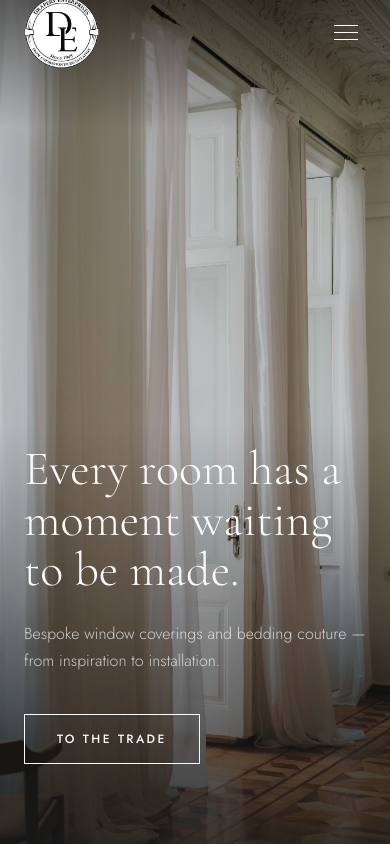
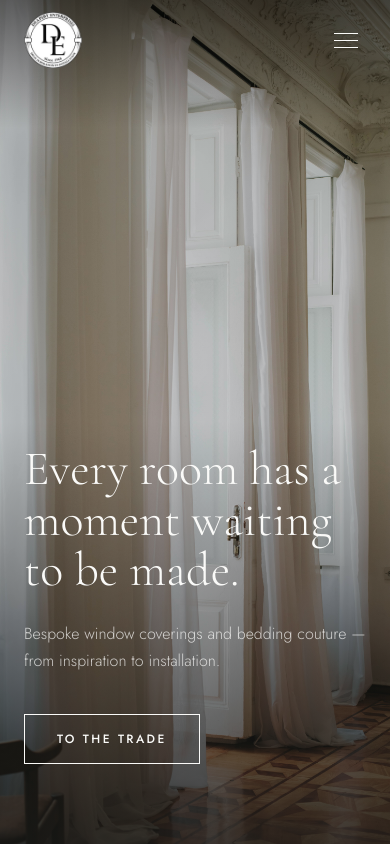
Before and after one commit to Upshifttmedia/drapery-enterprises, a Next.js app: page / in a window 390 px wide. Shown: the top 844 px of the page. Built offline with nearby package versions, Linux system fonts and the light colour scheme.

Commit message:
Nav: increase mobile height to 80px, logo 56px mobile / 72px desktop
Co-Authored-By: Claude Sonnet 4.6 <noreply@anthropic.com>

```diff
--- a/components/Nav.tsx
+++ b/components/Nav.tsx
@@ -55,14 +55,15 @@ export default function Nav() {
         }`}
         style={{ borderBottom: '1px solid', borderColor: scrolled ? 'var(--rule)' : 'transparent' }}
       >
-        <div className="max-w-8xl mx-auto px-6 md:px-10 h-16 md:h-20 flex items-center justify-between">
-          <Link href="/" className="relative z-10">
+        <div className="max-w-8xl mx-auto px-6 md:px-10 h-20 md:h-24 flex items-center justify-between">
+          <Link href="/" className="relative z-10 flex items-center">
             <Image
               src="/images/DE_logo.png"
               alt="Drapery Enterprises"
               height={72}
               width={300}
-              style={{ height: 72, width: 'auto' }}
+              className="h-14 md:h-[72px] w-auto"
+              style={{ width: 'auto' }}
               priority
             />
           </Link>
```
